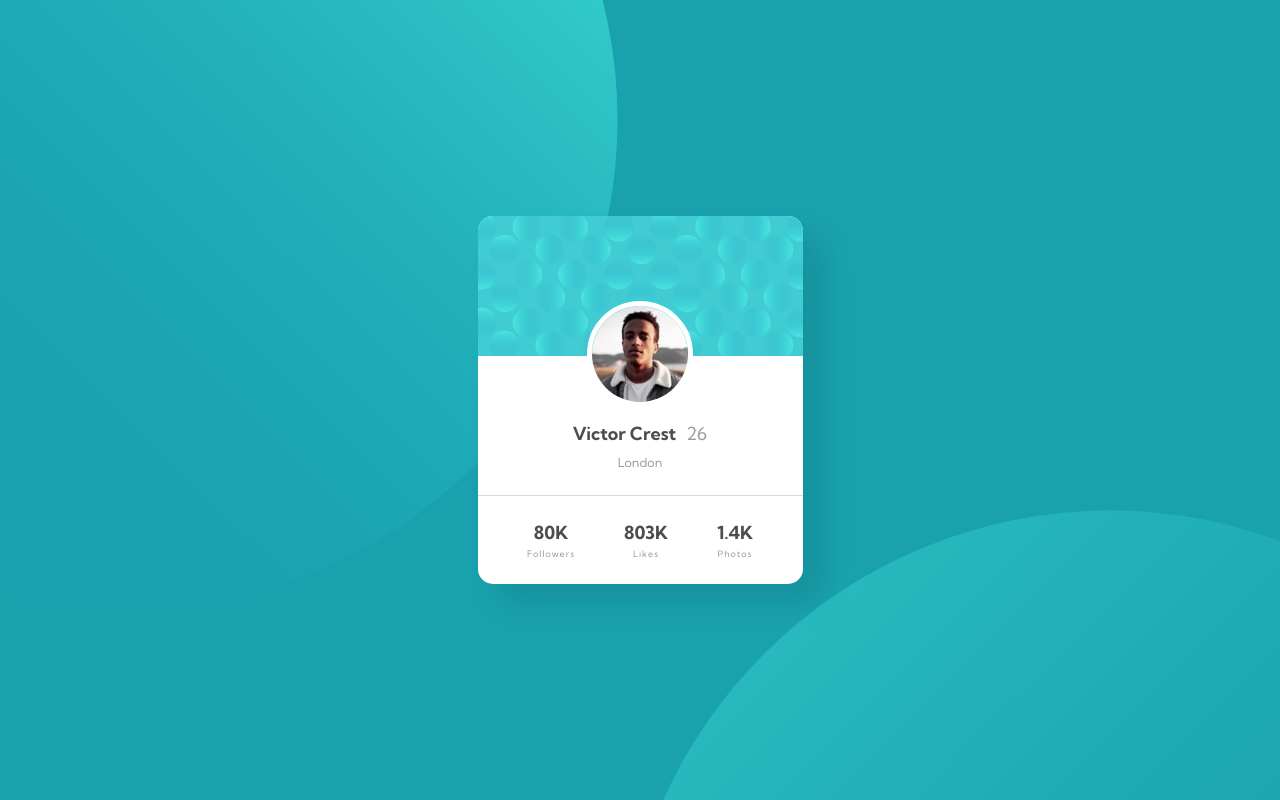
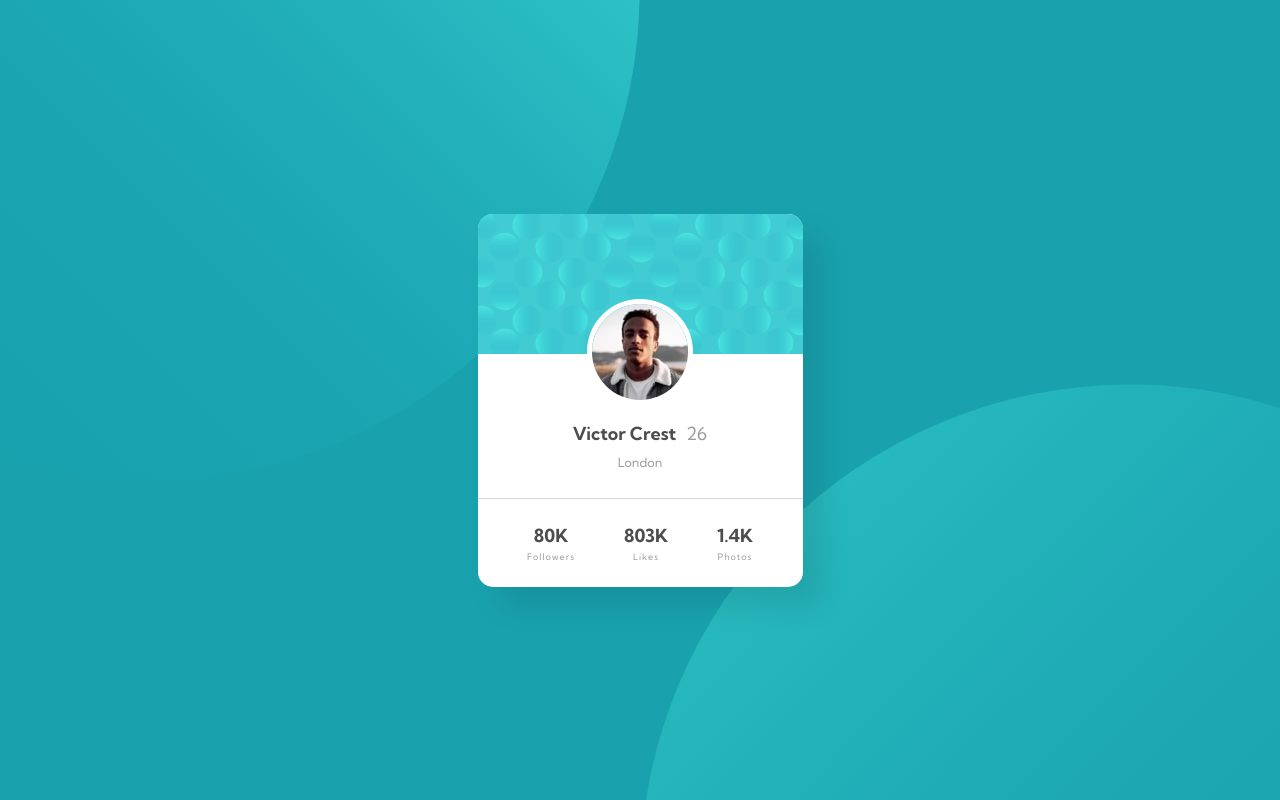
Before and after one commit to kristtiine/profile-card, a plain HTML site: page index.html in a window 1280 px wide. Drawn offline with Linux system fonts and the light colour scheme.

Commit message:
another background fix

```diff
--- a/index.html
+++ b/index.html
@@ -12,6 +12,8 @@
   <title>Frontend Mentor | Profile card component</title>
 </head>
 <body>
+  <div class="top-img"></div>
+  <div class="bottom-img"></div>
   <div class="profile-card-container">
     <div class="card">
       <div class="top-box">
--- a/styles.css
+++ b/styles.css
@@ -26,12 +26,32 @@ h2, p {
   border-radius: 50%;
 }
 
+.top-img {
+  position: absolute;
+  top: 0;
+  left: 0;
+  height: 55vh;
+  width: 57vw;
+
+  background-image: url('./images/bg-pattern-top.svg');
+  background-position: bottom right;
+  background-repeat: no-repeat;
+}
+.bottom-img {
+  position: absolute;
+  bottom: 0;
+  right: 0;
+  height: 55vh;
+  width: 65vw;
+
+  background-image: url('./images/bg-pattern-bottom.svg');
+  background-position: top left;
+  background-repeat: no-repeat;
+}
+
 .profile-card-container {
   height: 100vh;
-  background-image: url("images/bg-pattern-top.svg"), url("images/bg-pattern-bottom.svg");
-  background-repeat: no-repeat;
   background-color: hsl(185, 75%, 39%);
-  background-position: calc(-200px - ((1440px - 100vw)/2)) -480px, calc(670px - ((1440px - 100vw)/2)) 470px;
   display: flex;
   align-items: center;
   justify-content: center;
@@ -39,6 +59,7 @@ h2, p {
 }
 
 .card {
+  z-index: 1;
   margin: 140px 30px;
   text-align:center;
   background-color: hsl(0, 0%, 100%);
@@ -63,13 +84,12 @@ h2, p {
 }
 
 .personal-info {
-  height: 140px;
+  height: 145px;
   border-bottom: 1px solid hsl(0, 0%, 85%);
   display: flex;
   flex-direction: column;
   align-items: center;
   justify-content: center;
-
 }
 
 .name-age {
@@ -95,16 +115,18 @@ h2, p {
 
 
 @media only screen and (min-width: 961px) {
-  .profile-card-container {
-    background-image: url("images/bg-pattern-top.svg"), url("images/bg-pattern-bottom.svg");
-    background-repeat: no-repeat;
-    background-color: hsl(185, 75%, 39%);
-    background-position: calc(-280px - ((1440px - 100vw)/2)) -370px, calc(700px - ((1440px - 100vw)/2)) 510px;
-    justify-content: center;
-  }
-
   .card {
     margin: 0;
     width: 350;
   }
+
+  .top-img {
+    height: 60vh;
+    width: 50vw;
+  }
+
+  .bottom-img {
+    height: 52vh;
+    width: 50vw;
+  }
 }
```
